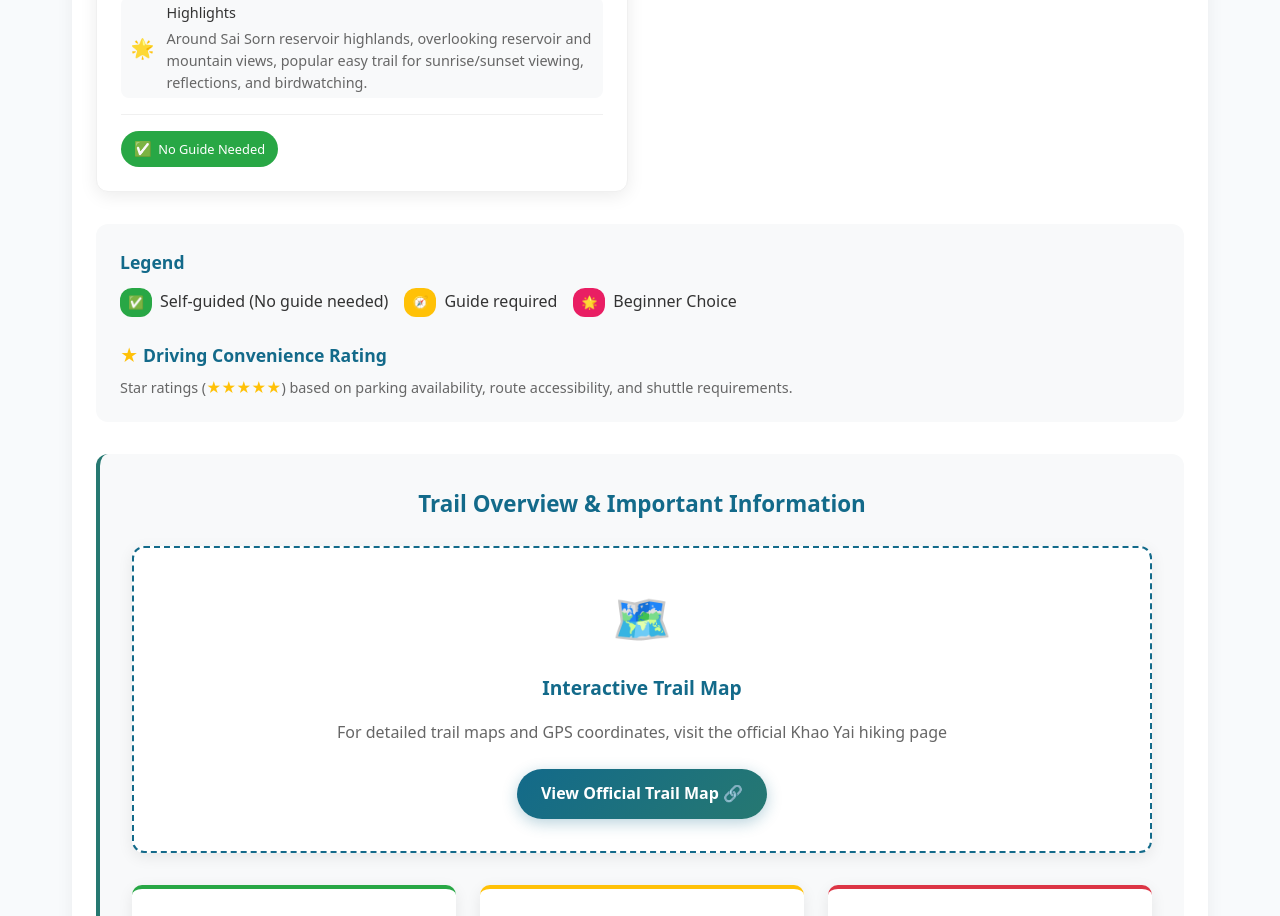
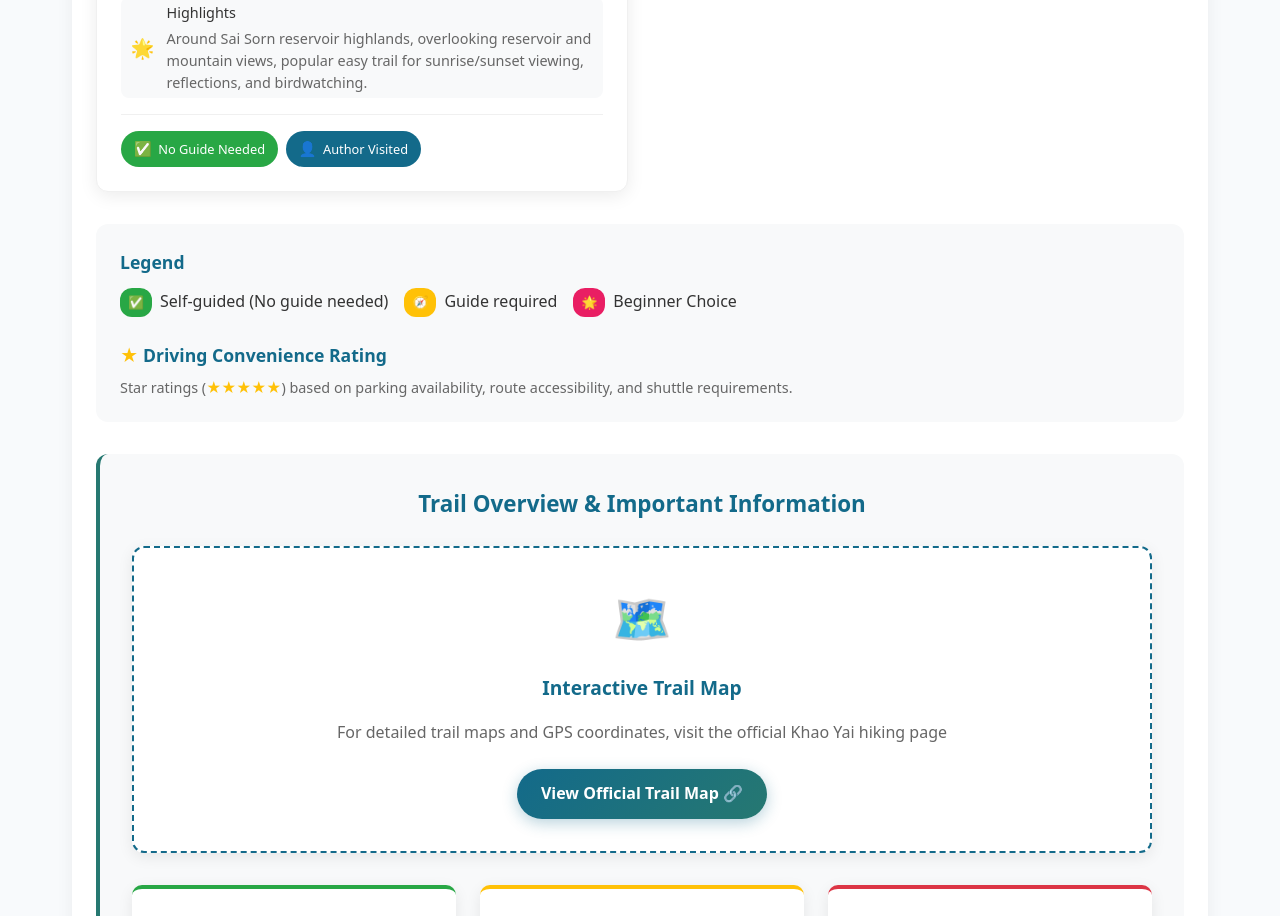
Before and after one commit to uaresoclever/non-pro-traveller, a React (Vite) app: page / in a window 1280 px wide. Shown: the part 3600-4516 px from the top of the page. Built offline with nearby package versions, Linux system fonts and the light colour scheme.

Commit message:
Add 'Author visited' tag to Trail #7 in all languages (EN/ZH/JA)

```diff
--- a/src/data/trailData.js
+++ b/src/data/trailData.js
@@ -59,7 +59,7 @@ export const trailData = {
       no: "7",
       name: "<strong>Sai Sorn Reservoir Nature Trail</strong><br><small>Thai‑American Friendship Trail</small>",
       distance: "~2 km around lake, 1.5 hours",
-      selfGuided: '<span class="badge-easy">✅ Self-walkable</span>',
+      selfGuided: '<span class="badge-easy">✅ Self-walkable</span> <span class="badge-easy">👤 Author visited</span>',
       startEnd: "Start: Sai Sorn Reservoir parking<br>End: Complete loop back to same parking",
       highlights: "Around Sai Sorn reservoir highlands, overlooking reservoir and mountain views, popular easy trail for sunrise/sunset viewing, reflections, and birdwatching.",
       rating: '<div class="rating">★★★★★<br><small>Most stress-free driving + beautiful scenery</small></div>'
@@ -124,7 +124,7 @@ export const trailData = {
       no: "7",
       name: "<strong>Sai Sorn Reservoir Nature Trail</strong><br><small>Thai‑American Friendship Trail</small>",
       distance: "約 2 km 環湖，1.5 小時",
-      selfGuided: '<span class="badge-easy">✅ 可自行走</span>',
+      selfGuided: '<span class="badge-easy">✅ 可自行走</span> <span class="badge-easy">👤 作者已到訪</span>',
       startEnd: "起：Sai Sorn Reservoir 停車場<br>終：環湖一圈回到同一停車場",
       highlights: "圍繞 Sai Sorn 水庫高地，可俯瞰水庫與山景，是睇日出／日落、影倒影、觀鳥的熱門輕鬆步道。",
       rating: '<div class="rating">★★★★★<br><small>自駕最無壓力＋景靚</small></div>'
@@ -189,7 +189,7 @@ export const trailData = {
       no: "7",
       name: "<strong>サイソーン貯水池ネイチャートレイル</strong><br><small>タイ・アメリカ友好トレイル</small>",
       distance: "約2km湖周り、1.5時間",
-      selfGuided: '<span class="badge-easy">✅ セルフウォーク可能</span>',
+      selfGuided: '<span class="badge-easy">✅ セルフウォーク可能</span> <span class="badge-easy">👤 著者訪問済み</span>',
       startEnd: "開始：サイソーン貯水池駐車場<br>終了：一周して同じ駐車場に戻る",
       highlights: "サイソーン貯水池高地周辺、貯水池と山の景色を見下ろす、日の出/日の入り観賞、反射、バードウォッチングの人気の簡単トレイル。",
       rating: '<div class="rating">★★★★★<br><small>最もストレスフリーな運転＋美しい景色</small></div>'
```
Also changed, not shown: 2 other files (tests, documents, lock files or other folders).
